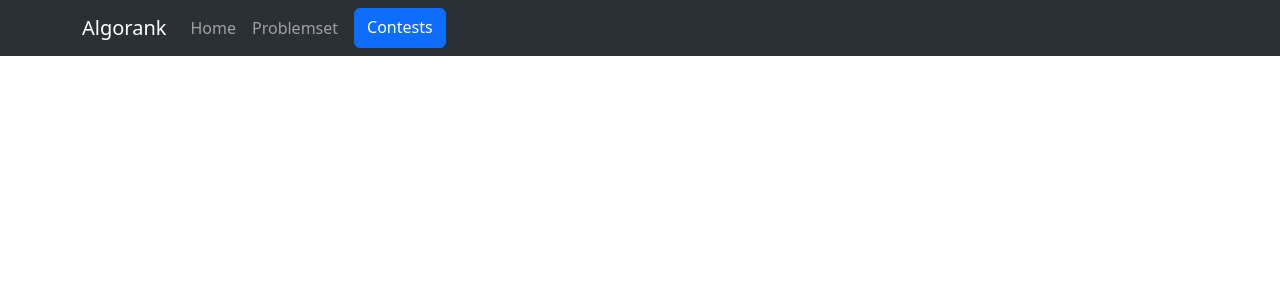
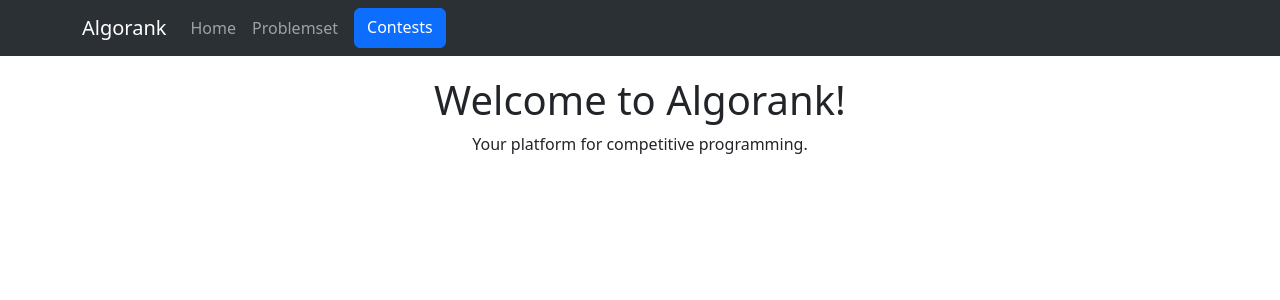
Before and after one commit to VemorPhose/Algorank, a React (Create React App) app in the folder client/: page / in a window 1280 px wide. Shown: the top 300 px of the page. Built offline with nearby package versions, Linux system fonts and the light colour scheme.

Commit message:
Added basic page structure

```diff
--- a/client/package.json
+++ b/client/package.json
@@ -11,6 +11,7 @@
     "react": "^18.3.1",
     "react-bootstrap": "^2.10.7",
     "react-dom": "^18.3.1",
+    "react-router-dom": "^7.1.1",
     "react-scripts": "^5.0.1",
     "web-vitals": "^2.1.4"
   },
--- a/client/public/index.html
+++ b/client/public/index.html
@@ -7,11 +7,11 @@
     <meta name="theme-color" content="#000000" />
     <meta
       name="description"
-      content="Web site created using create-react-app"
+      content="Your platform for competitive programming."
     />
     <link rel="apple-touch-icon" href="%PUBLIC_URL%/logo192.png" />
     <link rel="manifest" href="%PUBLIC_URL%/manifest.json" />
-    <title>React App</title>
+    <title>Algorank</title>
   </head>
   <body>
     <noscript>You need to enable JavaScript to run this app.</noscript>
--- a/client/src/App.js
+++ b/client/src/App.js
@@ -1,13 +1,23 @@
-import logo from './logo.svg';
+// src/App.js
+
 import './App.css';
 import 'bootstrap/dist/css/bootstrap.min.css';
+
+import { BrowserRouter as Router, Routes, Route } from 'react-router-dom';
+import Home from './pages/Home';
+import Problemset from './pages/Problemset';
+import Contests from './pages/Contests';
 import Header from './components/Header';
 
 function App() {
   return (
-    <div className="App">
-      <Header/>
-    </div>
+    <Router>
+      <Routes>
+        <Route path="/" element={<Home />} />
+        <Route path="/problemset" element={<Problemset />} />
+        <Route path="/contests" element={<Contests />} />
+      </Routes>
+    </Router>
   );
 }
 
--- a/client/src/components/Header.js
+++ b/client/src/components/Header.js
@@ -1,22 +1,26 @@
+// src/components/Header.js
+
 import Container from 'react-bootstrap/Container';
 import Nav from 'react-bootstrap/Nav';
 import Navbar from 'react-bootstrap/Navbar';
 import Button from 'react-bootstrap/Button';
-// import NavDropdown from 'react-bootstrap/NavDropdown';
-import PropTypes from 'prop-types'
+import PropTypes from 'prop-types';
+import { Link } from 'react-router-dom';  // Import Link for routing
 import './Header.css';
 
 function Header(props) {
   return (
     <Navbar expand="lg" data-bs-theme="dark" className="bg-body-tertiary">
       <Container>
-        <Navbar.Brand href="#home">{props.title}</Navbar.Brand>
+        <Navbar.Brand as={Link} to="/">{props.title}</Navbar.Brand> {/* Home */}
         <Navbar.Toggle aria-controls="basic-navbar-nav" />
         <Navbar.Collapse id="basic-navbar-nav">
           <Nav className="me-auto">
-            <Nav.Link href="#home">{props.home}</Nav.Link>
-            <Nav.Link href="#problemset">{props.problemset}</Nav.Link>
-            <Button href="#contests" variant="primary" className="contests-button">Contests</Button>
+            <Nav.Link as={Link} to="/">{props.home}</Nav.Link> {/* Home */}
+            <Nav.Link as={Link} to="/problemset">{props.problemset}</Nav.Link> {/* Problemset */}
+            <Button as={Link} to="/contests" variant="primary" className="contests-button">
+              Contests
+            </Button> {/* Contests */}
           </Nav>
         </Navbar.Collapse>
       </Container>
--- /dev/null
+++ b/client/src/pages/Contests.js
@@ -0,0 +1,18 @@
+// src/pages/Contests.js
+
+import React from 'react';
+import Header from '../components/Header';  // Import Header component
+
+function Contests() {
+  return (
+    <div>
+      <Header />
+      <div style={{ padding: '20px', textAlign: 'center' }}>
+        <h1>Contests</h1>
+        <p>Your platform for competitive programming.</p>
+      </div>
+    </div>
+  );
+}
+
+export default Contests;
--- /dev/null
+++ b/client/src/pages/Home.js
@@ -0,0 +1,18 @@
+// src/pages/Home.js
+
+import React from 'react';
+import Header from '../components/Header';  // Import Header component
+
+function Home() {
+  return (
+    <div>
+      <Header />
+      <div style={{ padding: '20px', textAlign: 'center' }}>
+        <h1>Welcome to Algorank!</h1>
+        <p>Your platform for competitive programming.</p>
+      </div>
+    </div>
+  );
+}
+
+export default Home;
--- /dev/null
+++ b/client/src/pages/Problemset.js
@@ -0,0 +1,18 @@
+// src/pages/Problemset.js
+
+import React from 'react';
+import Header from '../components/Header';  // Import Header component
+
+function Problemset() {
+  return (
+    <div>
+      <Header />
+      <div style={{ padding: '20px', textAlign: 'center' }}>
+        <h1>Problemset</h1>
+        <p>Your platform for competitive programming.</p>
+      </div>
+    </div>
+  );
+}
+
+export default Problemset;
```
Also changed, not shown: 1 other file (tests, documents, lock files or other folders).
